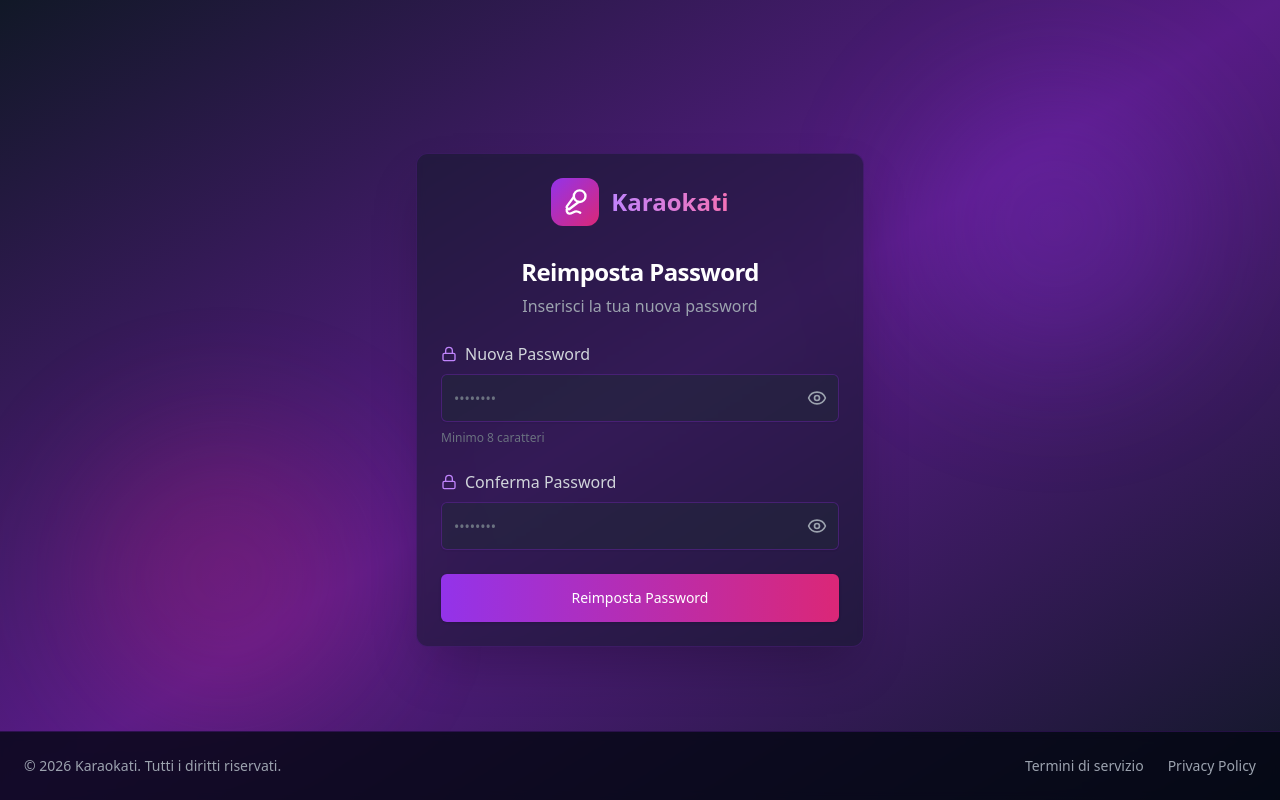
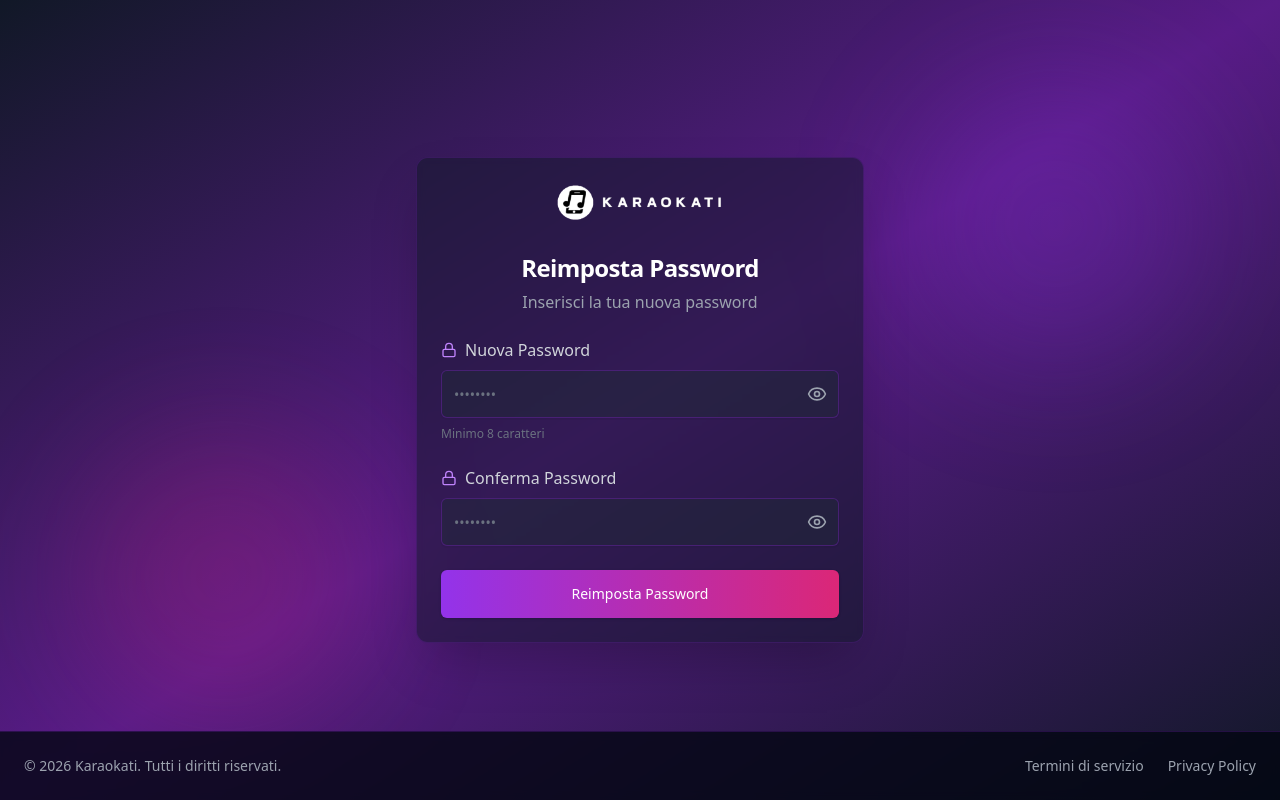
Before and after one commit to gmaldaritech/karaokati-frontend, a React (Vite) app: page /reset-password/1 in a window 1280 px wide. Built offline with nearby package versions, Linux system fonts and the light colour scheme; no server answers.

Commit message:
aggiunto logo form reset password

```diff
--- a/src/pages/ResetPassword.jsx
+++ b/src/pages/ResetPassword.jsx
@@ -101,13 +101,12 @@ export default function ResetPassword() {
         <Card className="border-purple-800/30 bg-gray-900/50 backdrop-blur-sm shadow-2xl">
           <CardHeader className="text-center pb-6">
             <div className="flex items-center gap-3 mb-6 justify-center">
-              <div className="w-12 h-12 bg-gradient-to-br from-purple-600 to-pink-600 rounded-xl flex items-center justify-center">
-                <Mic2 className="w-7 h-7 text-white" />
+                <img
+                  src="/logo.png"
+                  alt="Karaokati"
+                  className="h-10 w-auto"
+                />
               </div>
-              <span className="text-2xl font-bold bg-gradient-to-r from-purple-400 to-pink-400 bg-clip-text text-transparent">
-                Karaokati
-              </span>
-            </div>
             <CardTitle className="text-2xl font-bold text-white">
               {submitted ? "Password Aggiornata!" : "Reimposta Password"}
             </CardTitle>
```
